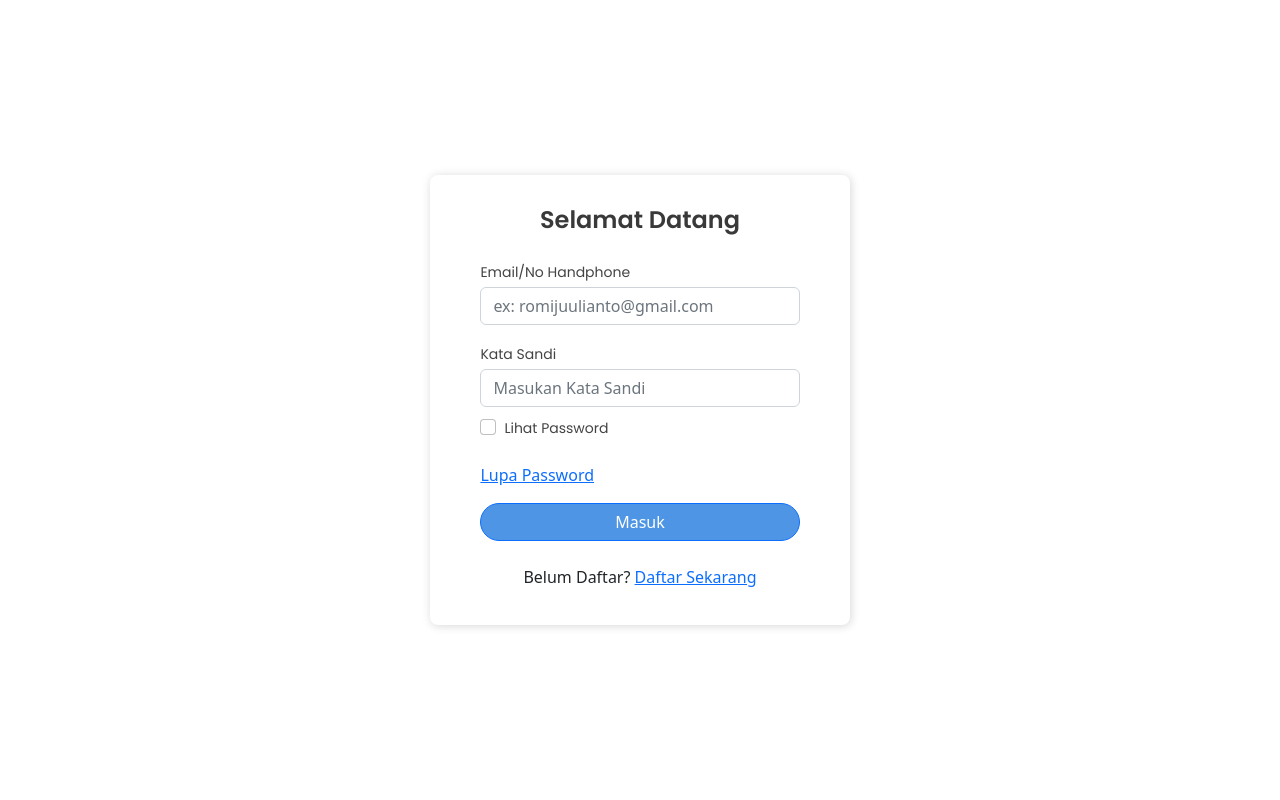
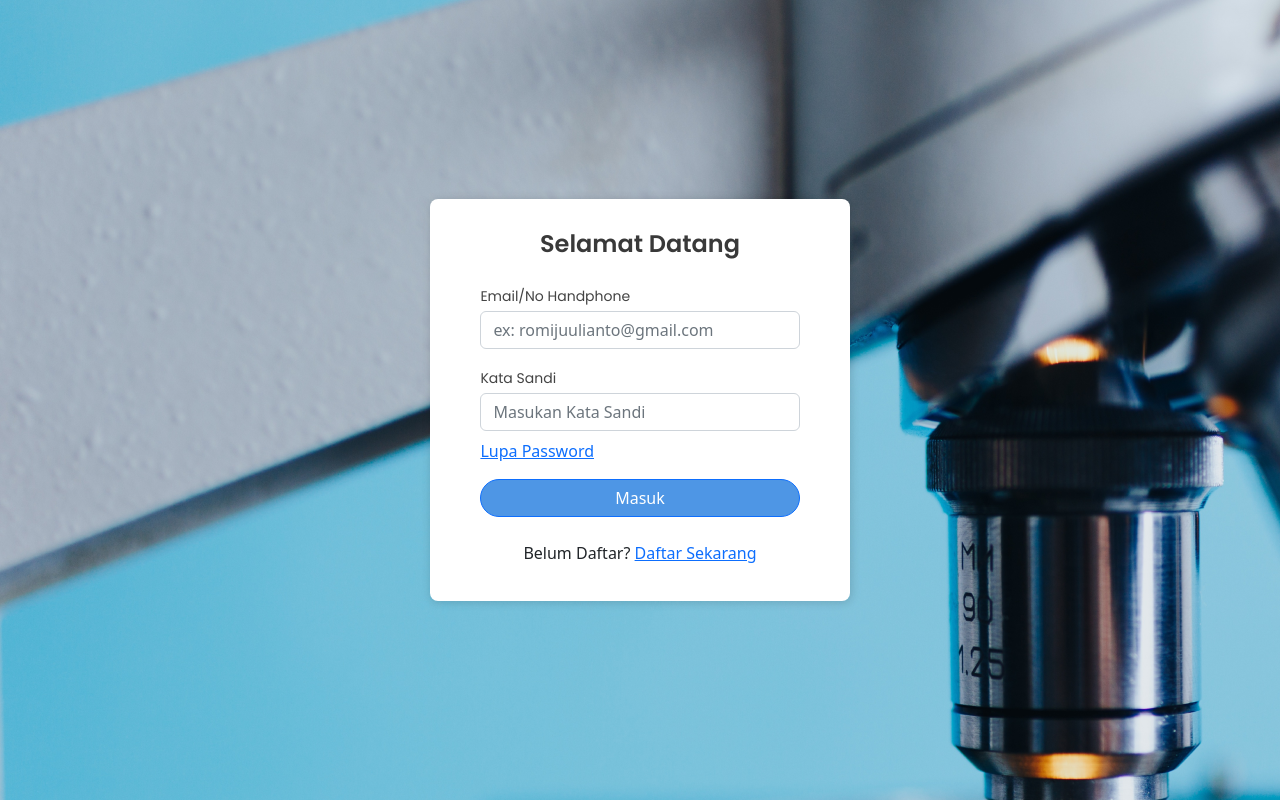
Before and after one commit to romijulianto/rgb-bootcamp-monthly-task-2-romijulianto, a React (Create React App) app: page /auth in a window 1280 px wide. Built offline with nearby package versions, Linux system fonts and the light colour scheme.

Commit message:
add background image

```diff
--- a/src/App.css
+++ b/src/App.css
@@ -9,10 +9,12 @@
 }
 
 .App {
-  background-color: white;
+  background-color: black;
+  background: url(./assets/images/ic_background_img.png);
 }
 
 .Auth-form-container {
+  background: url(./assets/images/ic_background_img.png);
   display: flex;
   justify-content: center;
   align-items: center;
--- a/src/components/auth/Auth.js
+++ b/src/components/auth/Auth.js
@@ -22,16 +22,16 @@ function Auth() {
               placeholder="Masukan Kata Sandi"
             />
           </div>
-          <div className="col-auto">
+          {/* <div className="col-auto">
           <div className="mb-3 form-check mt-2">
             <input
               type="checkbox"
               className="form-check-input" id="showPassword"></input>
             <label className="form-check-label" for="showPassword">Lihat Password</label>
             </div>
-          </div>
+          </div> */}
           <div className="col-auto">
-            <p className="forgot-password text-right mt-4"><a href="#">Lupa Password</a>
+            <p className="forgot-password text-right mt-2"><a href="#">Lupa Password</a>
               </p>
           </div>
           <div className="d-grid gap-2 mt-3">
```
